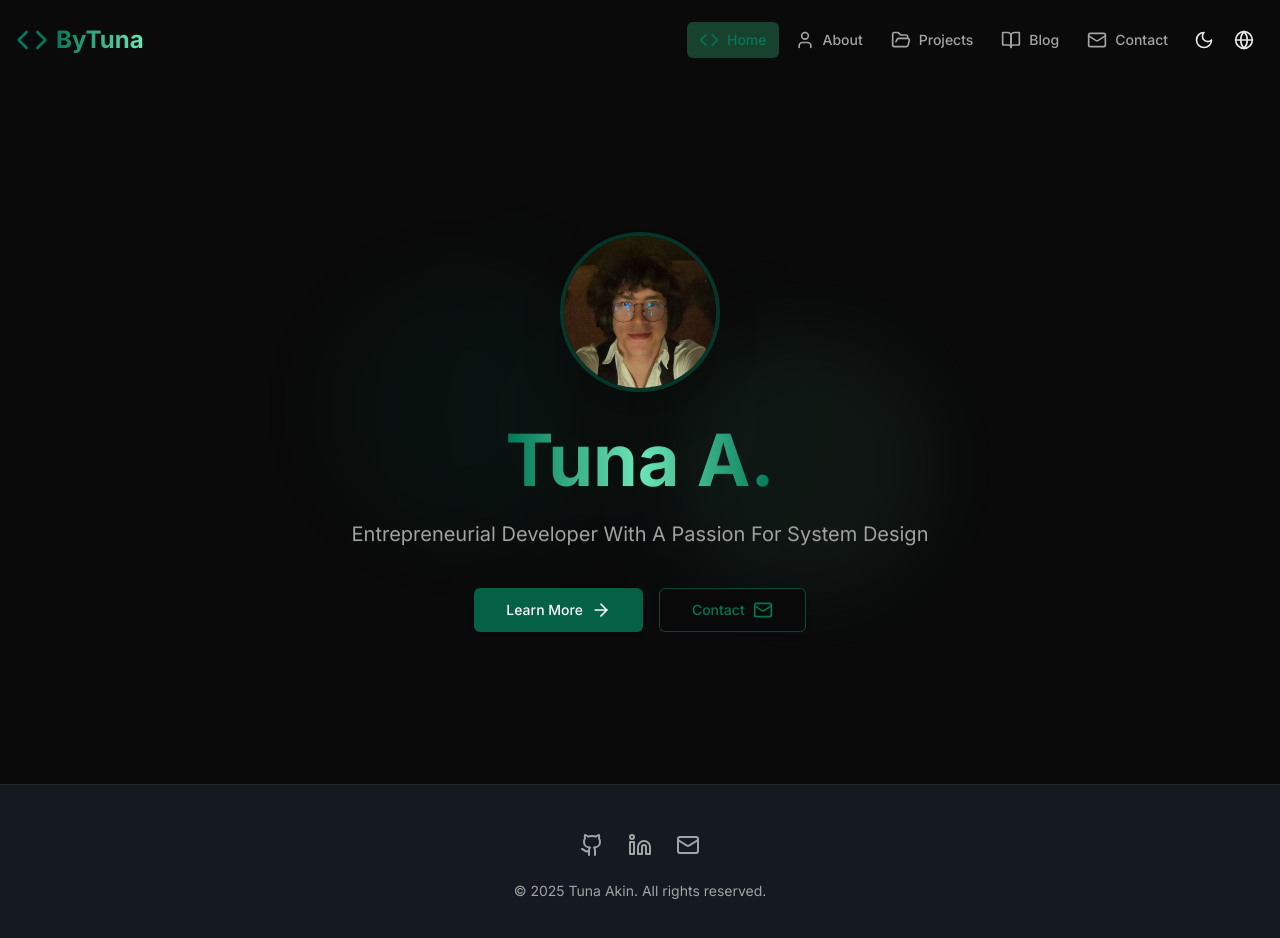
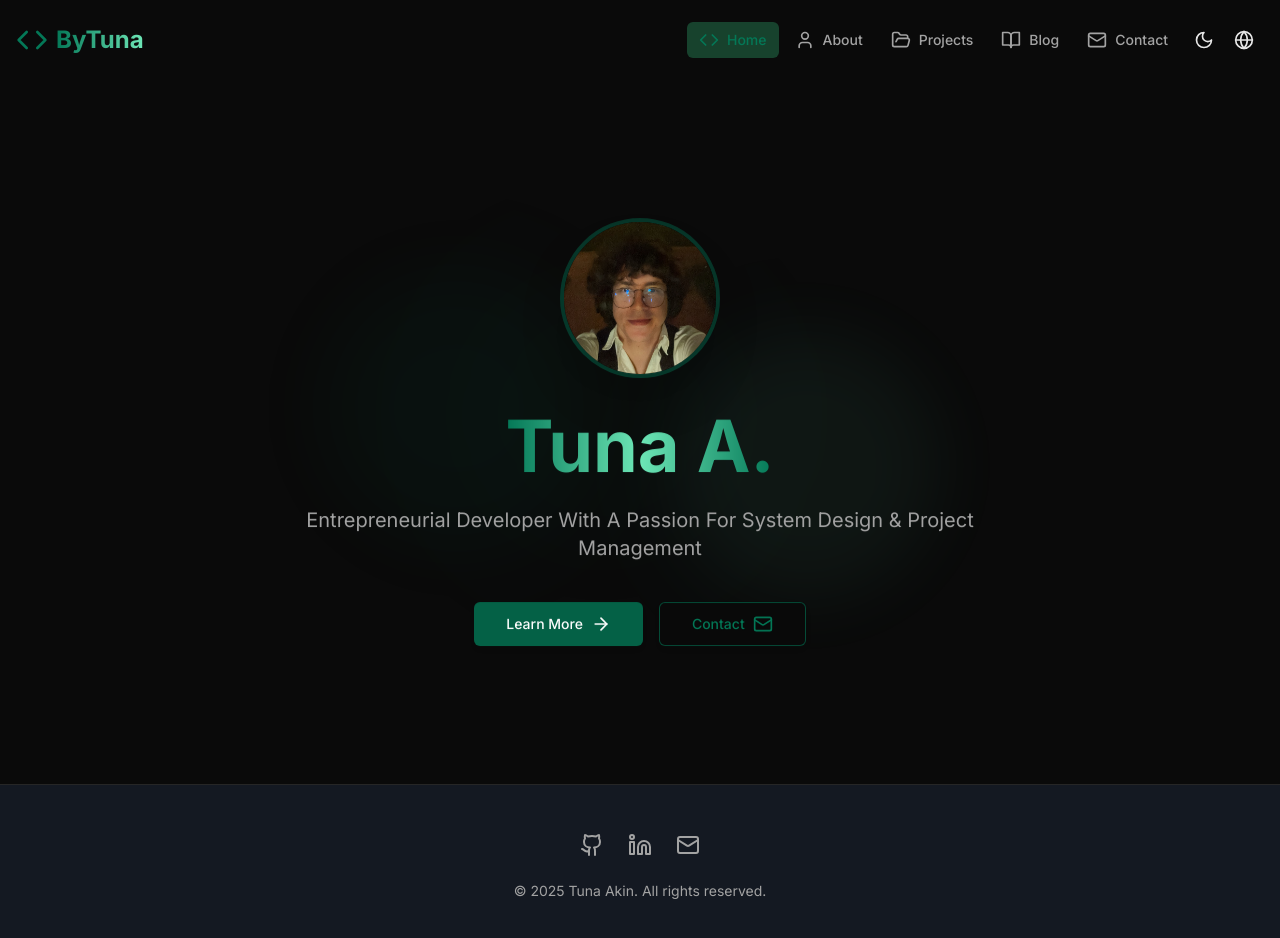
Before and after one commit to duna-akin/bytuna-website, a React (Vite) app: page / in a window 1280 px wide. Shown: the top 938 px of the page. Built offline with nearby package versions, Linux system fonts and the light colour scheme.

Commit message:
Update about

```diff
--- a/src/pages/HomePage.jsx
+++ b/src/pages/HomePage.jsx
@@ -8,14 +8,14 @@ import React from 'react';
     const translations = {
       en: {
         yourName: "Tuna A.",
-        tagline: "Entrepreneurial Developer With A Passion For System Design",
+        tagline: "Entrepreneurial Developer With A Passion For System Design & Project Management",
         downloadResume: "Resume",
         learnMore: "Learn More",
         contact: "Contact"
       },
       tr: {
         yourName: "Tuna A.",
-        tagline: "Sistem Tasarımına Tutkulu Girişimci Geliştirici",
+        tagline: "Sistem Tasarımına & Proje Yönetimine Tutkulu Girişimci Geliştirici",
         downloadResume: "Resume",
         learnMore: "Daha Fazla Bilgi",
         contact: "İletişim"
```
